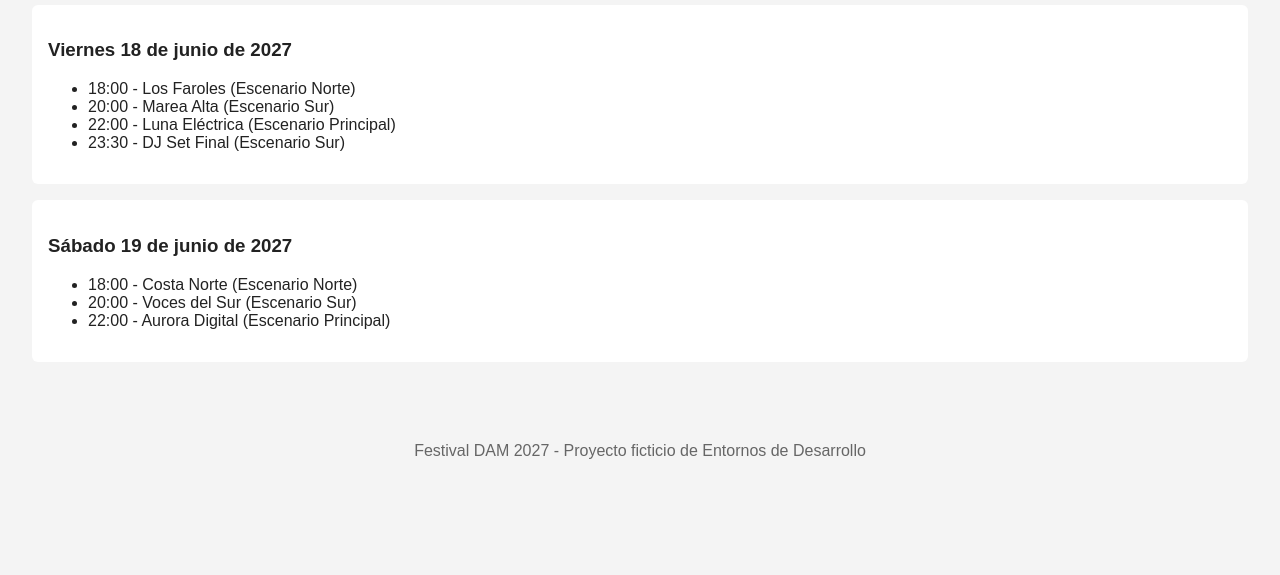
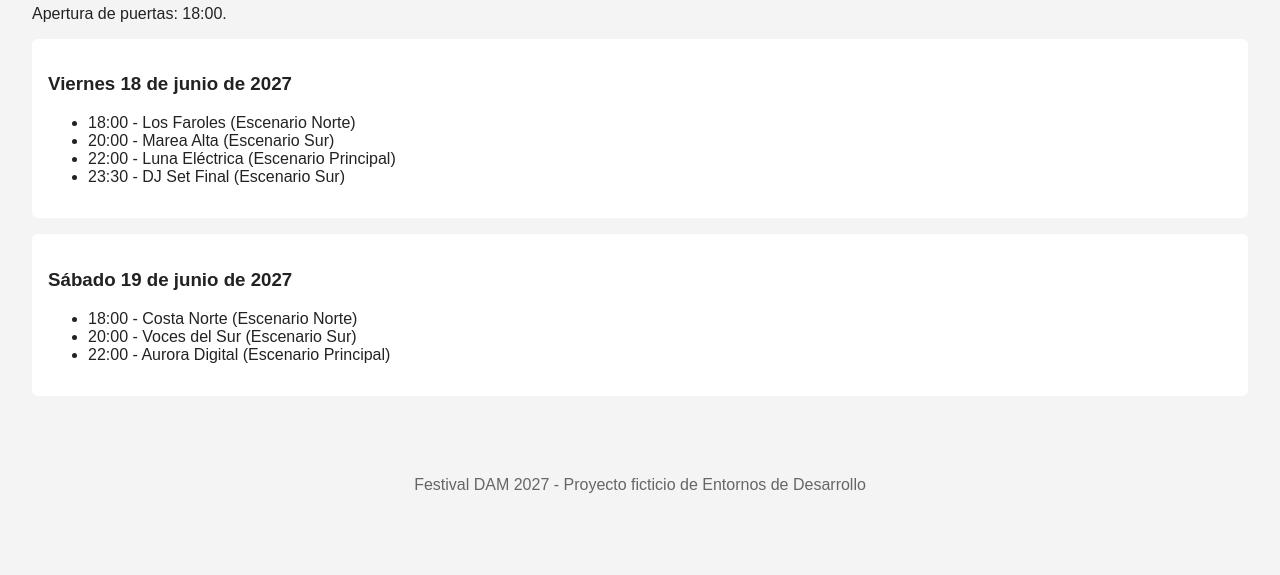
Before and after one commit to manganediallo25-prog/festival-dam-2027, a plain HTML site: page programa.html in a window 1280 px wide. Shown: the part 225-800 px from the top of the page. Drawn offline with Linux system fonts and the light colour scheme.

Commit message:
Añade hora de apertura de puertas

```diff
--- a/programa.html
+++ b/programa.html
@@ -18,6 +18,7 @@
 
   <main>
     <h2>Programa</h2>
+    <p>Apertura de puertas: 18:00.</p>
 <section>
     <h3>Viernes 18 de junio de 2027</h3>
     <ul>
```
